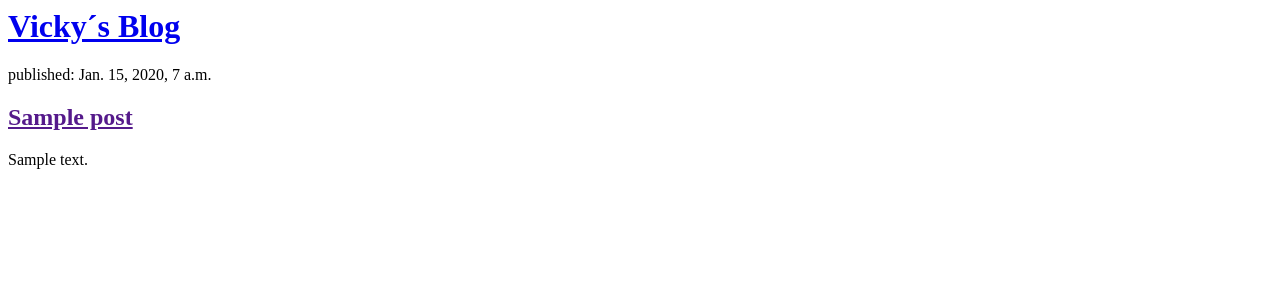
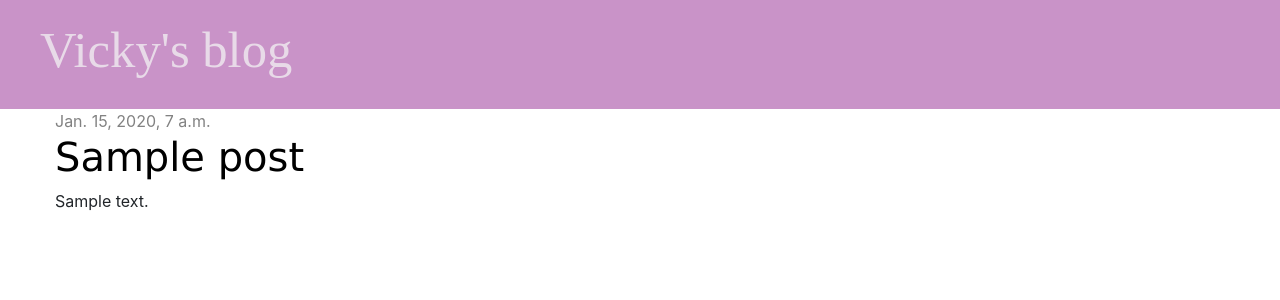
Before and after one commit to mvlaspoumaderes/my-first-blog, a Django app: template blog/templates/blog/post_list.html in a window 1280 px wide. Shown: the top 300 px of the page. Run offline with Django 3.2, Linux system fonts and the light colour scheme; the template is opened without the code that fills it: values that come from a table or form of the project are taken from there, others are empty; tables that the repository leaves empty hold one stand-in row (values such as "Sample post"); some libraries are stand-ins or nearby versions.

Commit message:
Added view and template for detailed blog post as well as CSS for the site.

```diff
--- /dev/null
+++ b/blog/static/css/blog.css
@@ -0,0 +1,47 @@
+.page-header {
+    background-color: #C993C8;
+    margin-top: 0;
+    padding: 20px 20px 20px 40px;
+}
+
+.page-header h1, .page-header h1 a, .page-header h1 a:visited, .page-header h1 a:active {
+    color: #E8DAE8;
+    font-family: "Times New Roman", Times, serif;
+    font-size: 38pt;
+    text-decoration: none;
+}
+
+.content {
+    margin-left: 40px;
+}
+
+h1, h2, h3, h4 {
+    font-family: 'verdana', cursive;
+}
+
+.date {
+    color: #828282;
+}
+
+.save {
+    float: right;
+}
+
+.post-form textarea, .post-form input {
+    width: 100%;
+}
+
+.top-menu, .top-menu:hover, .top-menu:visited {
+    color: #ffffff;
+    float: right;
+    font-size: 26pt;
+    margin-right: 20px;
+}
+
+.post {
+    margin-bottom: 70px;
+    }
+
+.post h1 a, .post h1 a:visited {
+    color: #000000;
+}
--- /dev/null
+++ b/blog/templates/blog/base.html
@@ -0,0 +1,22 @@
+{% load static %}
+<html>
+    <head>
+        <title>My first Django blog</title>
+        <link href="https://stackpath.bootstrapcdn.com/bootstrap/4.1.3/css/bootstrap.min.css" rel="stylesheet" integrity="sha384-MCw98/SFnGE8fJT3GXwEOngsV7Zt27NXFoaoApmYm81iuXoPkFOJwJ8ERdknLPMO" crossorigin="anonymous">
+        <link rel="stylesheet" href="{% static 'css/blog.css' %}">
+        <link href="//fonts.googleapis.com/css?family=Lobster&subset=latin,latin-ext" rel="stylesheet" type="text/css">
+    </head>
+    <body>
+        <div class="page-header">
+            <h1><a href="/">Vicky's blog</a></h1>
+        </div>
+        <div class="content container">
+            <div class="row">
+                <div class="col-md-8">
+                {% block content %}
+                {% endblock %}
+                </div>
+            </div>
+        </div>
+    </body>
+</html>
--- a/blog/templates/blog/post_list.html
+++ b/blog/templates/blog/post_list.html
@@ -1,17 +1,13 @@
-<html>
-    <head>
-        <title>My first Django blog</title>
-    </head>
-    <body>
-        <div>
-            <h1><a href="/">Vicky´s Blog</a></h1>
+{% extends 'blog/base.html' %}
+
+{% block content %}
+    {% for post in posts %}
+        <div class="post">
+            <div class="date">
+                {{ post.published_date }}
+            </div>
+            <h1><a href="{% url 'post_detail' pk=post.pk %}">{{ post.title }}</a></h1>
+            <p>{{ post.text|linebreaksbr }}</p>
         </div>
-        {% for post in posts %}
-            <div>
-                <p>published: {{ post.published_date }}</p>
-                <h2><a href="">{{ post.title }}</a></h2>
-                <p>{{ post.text|linebreaksbr }}</p>
-            </div>
-        {% endfor %}
-    </body>
-</html>
+    {% endfor %}
+{% endblock %}
--- a/blog/urls.py
+++ b/blog/urls.py
@@ -3,4 +3,5 @@ from . import views
 
 urlpatterns = [
     path('', views.post_list, name='post_list'),
+    path('post/<int:pk>/', views.post_detail, name='post_detail'),
 ]
```
Also changed, not shown: blog/templates/blog/post_detail.html (added, +13 -0 lines), blog/views.py (+6 -1 lines).
